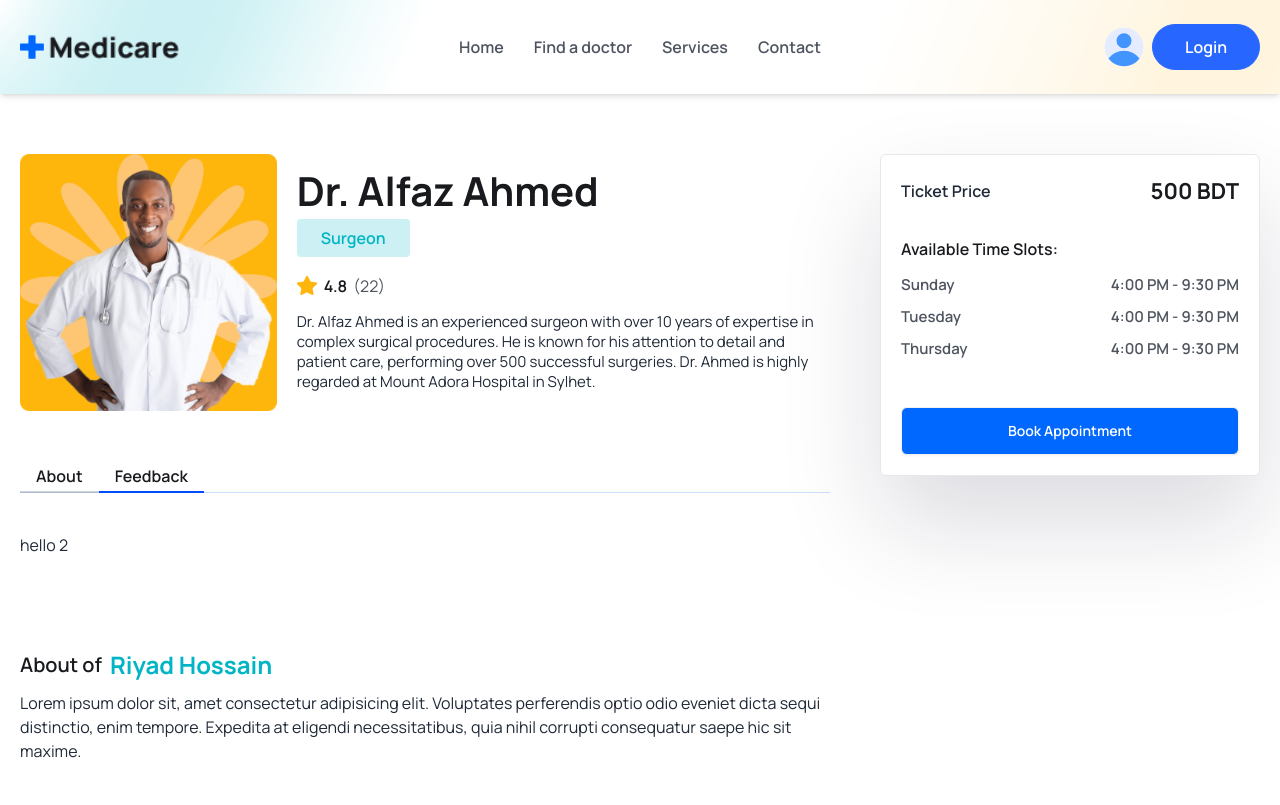
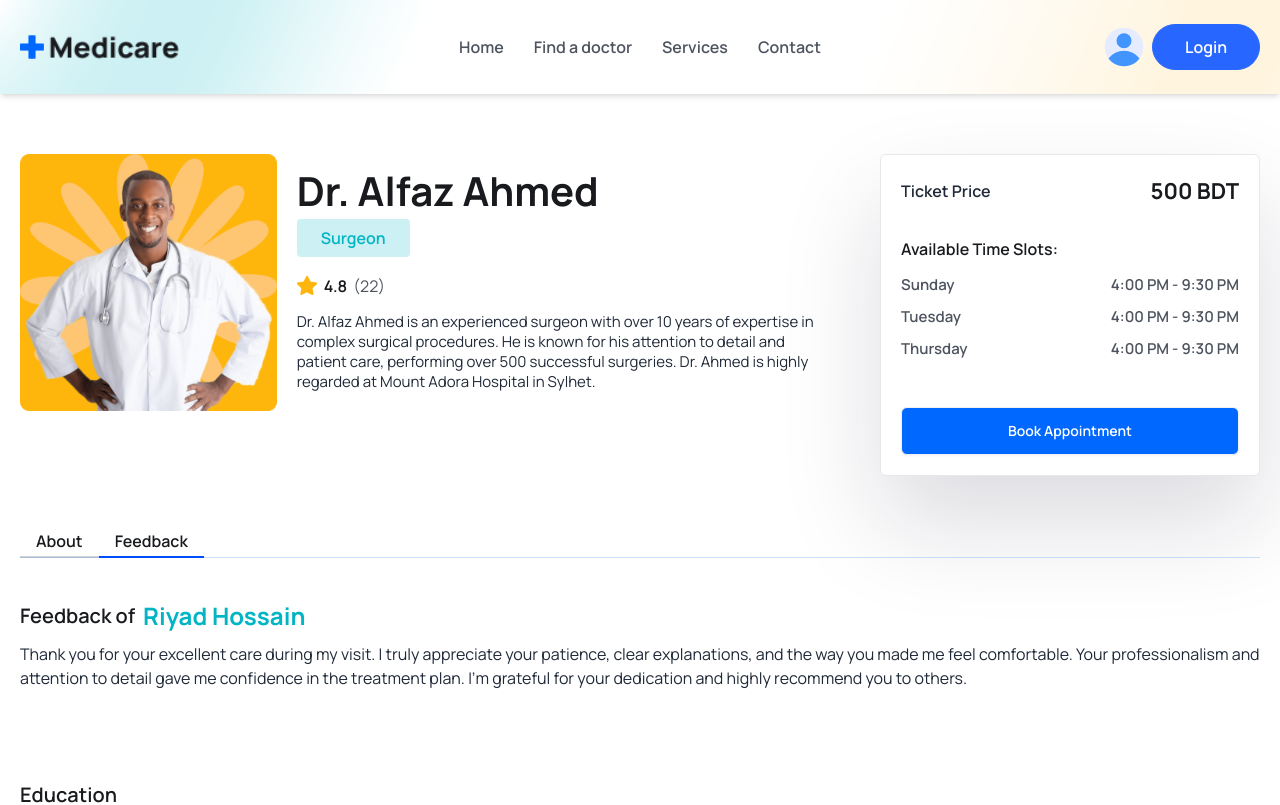
Before and after one commit to Shohanur-Shohan/medicare-booking-frontend, a React (Vite) app: page /doctor-details/1 in a window 1280 px wide. Shown: the top 805 px of the page. Built offline with nearby package versions, Linux system fonts and the light colour scheme; grey boxes are pictures that could not be loaded.

Commit message:
doctorDetails page done

```diff
--- a/src/pages/Doctors/DoctorDetails.jsx
+++ b/src/pages/Doctors/DoctorDetails.jsx
@@ -28,11 +28,15 @@ export const DoctorDetails = () => {
         </div>
       ) : (
         <div className="container px-2 py-[60px] sm:px-4 sm:pb-[100px] sm:pt-[60px] lg:px-[20px]">
-          <div className="grid gap-[50px] md:grid-cols-3">
-            <div className="md:col-span-2">
-              <div className="grid grid-cols-1 items-start justify-start gap-5 lg:grid-cols-3">
-                <figure className="col-span-1">
-                  <img src={doctorData[0].photo} alt="" className="w-full" />
+          <div className="grid grid-cols-1 gap-[50px] lg:grid-cols-2 xl:grid-cols-3">
+            <div className="col-span-2 xl:col-span-2">
+              <div className="grid grid-flow-row grid-cols-1 items-start justify-start lg:grid-flow-col lg:grid-cols-3 lg:gap-5">
+                <figure className="col-span-1 mb-8">
+                  <img
+                    src={doctorData[0].photo}
+                    alt=""
+                    className="w-full max-w-[500px]"
+                  />
                 </figure>
                 <div className="col-span-2">
                   <h3 className="mt-3 pb-2 text-[22px] font-bold leading-9 text-headingColor md:text-[40px] lg:leading-[50px]">
@@ -59,6 +63,50 @@ export const DoctorDetails = () => {
                   </p>
                 </div>
               </div>
+            </div>
+            <div className="col-span-2 rounded-md border p-4 shadow-panelShadow lg:col-span-2 lg:p-5 xl:col-span-1">
+              <div className="flex items-center justify-between">
+                <p className="text__para mt-0 font-semibold">Ticket Price</p>
+                <span className="text-[16px] font-bold leading-7 text-headingColor lg:text-[22px] lg:leading-8">
+                  500 BDT
+                </span>
+              </div>
+              <div className="mt-[30px]">
+                <p className="text_para mt-0 font-semibold text-headingColor">
+                  Available Time Slots:
+                </p>
+                <ul className="mt-3">
+                  <li className="mb-2 flex items-center justify-between">
+                    <p className="text-[15px] font-semibold leading-6 text-textColor">
+                      Sunday
+                    </p>
+                    <p className="text-[15px] font-semibold leading-6 text-textColor">
+                      4:00 PM - 9:30 PM
+                    </p>
+                  </li>
+                  <li className="mb-2 flex items-center justify-between">
+                    <p className="text-[15px] font-semibold leading-6 text-textColor">
+                      Tuesday
+                    </p>
+                    <p className="text-[15px] font-semibold leading-6 text-textColor">
+                      4:00 PM - 9:30 PM
+                    </p>
+                  </li>
+                  <li className="mb-2 flex items-center justify-between">
+                    <p className="text-[15px] font-semibold leading-6 text-textColor">
+                      Thursday
+                    </p>
+                    <p className="text-[15px] font-semibold leading-6 text-textColor">
+                      4:00 PM - 9:30 PM
+                    </p>
+                  </li>
+                </ul>
+                <button className="btn w-full rounded-md px-2">
+                  Book Appointment
+                </button>
+              </div>
+            </div>
+          </div>
 
           {/* tab */}
           <div role="tablist" className="tabs tabs-bordered mt-[50px]">
@@ -73,7 +121,17 @@ export const DoctorDetails = () => {
               role="tabpanel"
               className="tab-content border-t border-solid border-[#0066ff34] py-10"
             >
-                  hello
+              {/* tab1 content */}
+              <div>
+                <h3 className="flex items-center gap-2 text-[20px] font-semibold leading-[30px] text-headingColor">
+                  About of
+                  <span className="text-[24px] font-bold leading-9 text-irisBlueColor">
+                    Riyad Hossain
+                  </span>
+                </h3>
+                <p className="text__para mt-2">{doctorData[0].about}</p>
+              </div>
+              {/* tab1 content */}
             </div>
 
             <input
@@ -88,27 +146,44 @@ export const DoctorDetails = () => {
               role="tabpanel"
               className="tab-content border-t border-solid border-[#0066ff34] py-10"
             >
-                  hello 2
+              {/* tab2 content */}
+              <div>
+                <h3 className="flex items-center gap-2 text-[20px] font-semibold leading-[30px] text-headingColor">
+                  Feedback of
+                  <span className="text-[24px] font-bold leading-9 text-irisBlueColor">
+                    Riyad Hossain
+                  </span>
+                </h3>
+                <p className="text__para mt-2">
+                  Thank you for your excellent care during my visit. I truly
+                  appreciate your patience, clear explanations, and the way you
+                  made me feel comfortable. Your professionalism and attention
+                  to detail gave me confidence in the treatment plan. I’m
+                  grateful for your dedication and highly recommend you to
+                  others.
+                </p>
+              </div>
+              {/* tab1 content */}
             </div>
           </div>
+          {/* ///////////////////// */}
           {/* tab */}
           <div className="mt-[50px]">
             <div>
-                  <div>
+              {/* <div>
                 <h3 className="flex items-center gap-2 text-[20px] font-semibold leading-[30px] text-headingColor">
                   About of
                   <span className="text-[24px] font-bold leading-9 text-irisBlueColor">
                     Riyad Hossain
                   </span>
                 </h3>
-                    <p className="text__para mt-2">
+                <p className="mt-2 text__para">
                   Lorem ipsum dolor sit, amet consectetur adipisicing elit.
                   Voluptates perferendis optio odio eveniet dicta sequi
-                      distinctio, enim tempore. Expedita at eligendi
-                      necessitatibus, quia nihil corrupti consequatur saepe hic
-                      sit maxime.
+                  distinctio, enim tempore. Expedita at eligendi necessitatibus,
+                  quia nihil corrupti consequatur saepe hic sit maxime.
                 </p>
-                  </div>
+              </div> */}
               <div className="mt-12">
                 <h3 className="text-[20px] font-semibold leading-[30px] text-headingColor">
                   Education
@@ -173,52 +248,7 @@ export const DoctorDetails = () => {
               </div>
             </div>
           </div>
-            </div>
-            <div>
-              <div className="rounded-md border p-4 shadow-panelShadow lg:p-5">
-                <div className="flex items-center justify-between">
-                  <p className="text__para mt-0 font-semibold">Ticket Price</p>
-                  <span className="text-[16px] font-bold leading-7 text-headingColor lg:text-[22px] lg:leading-8">
-                    500 BDT
-                  </span>
-                </div>
-                <div className="mt-[30px]">
-                  <p className="text_para mt-0 font-semibold text-headingColor">
-                    Available Time Slots:
-                  </p>
-                  <ul className="mt-3">
-                    <li className="mb-2 flex items-center justify-between">
-                      <p className="text-[15px] font-semibold leading-6 text-textColor">
-                        Sunday
-                      </p>
-                      <p className="text-[15px] font-semibold leading-6 text-textColor">
-                        4:00 PM - 9:30 PM
-                      </p>
-                    </li>
-                    <li className="mb-2 flex items-center justify-between">
-                      <p className="text-[15px] font-semibold leading-6 text-textColor">
-                        Tuesday
-                      </p>
-                      <p className="text-[15px] font-semibold leading-6 text-textColor">
-                        4:00 PM - 9:30 PM
-                      </p>
-                    </li>
-                    <li className="mb-2 flex items-center justify-between">
-                      <p className="text-[15px] font-semibold leading-6 text-textColor">
-                        Thursday
-                      </p>
-                      <p className="text-[15px] font-semibold leading-6 text-textColor">
-                        4:00 PM - 9:30 PM
-                      </p>
-                    </li>
-                  </ul>
-                  <button className="btn w-full rounded-md px-2">
-                    Book Appointment
-                  </button>
-                </div>
-              </div>
-            </div>
-          </div>
+          {/* tab */}
         </div>
       )}
     </section>
```
Also changed, not shown: src/data/doctors.js (+65 -2 lines). Lines whose indentation alone changed are shown as unchanged.
